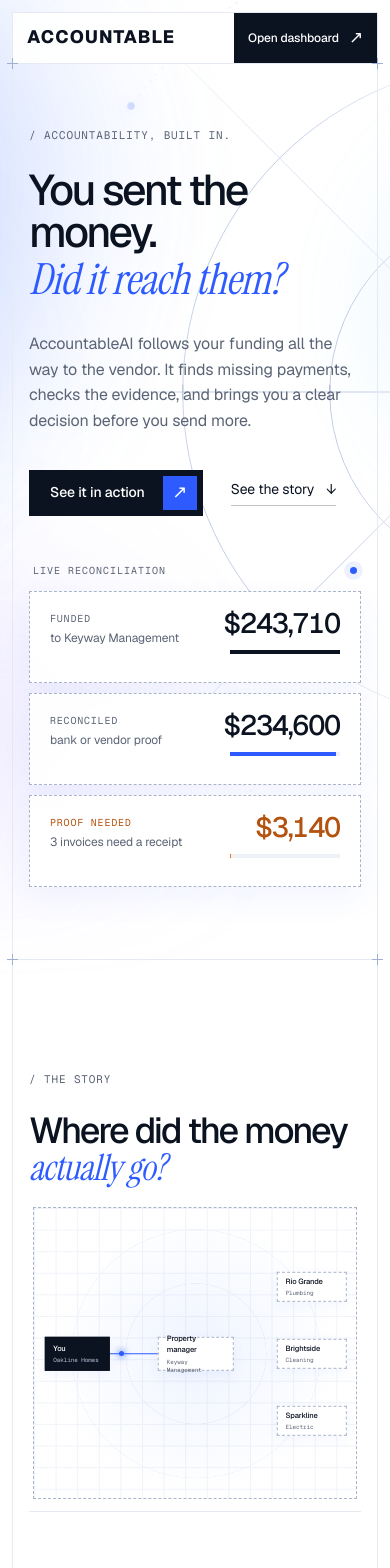
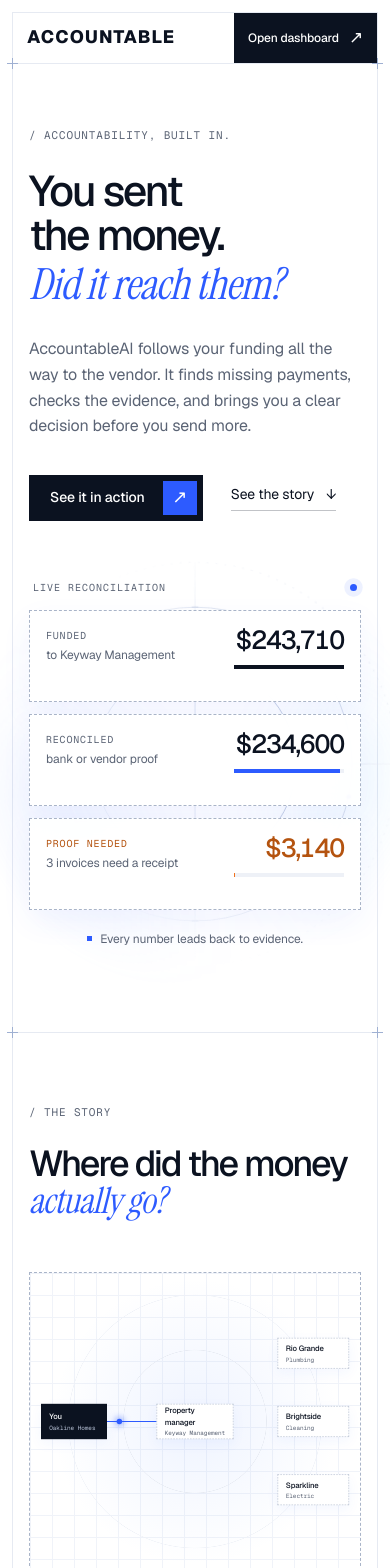
Before and after one commit to ozr0013/AccountableAI, a Next.js app in the folder dashboard/: page / in a window 390 px wide. Shown: the top 1568 px of the page. Built offline with nearby package versions, Linux system fonts and the light colour scheme.

Commit message:
Balance landing page and align responsive circular graphics

```diff
--- a/dashboard/app/home.css
+++ b/dashboard/app/home.css
@@ -1,6 +1,7 @@
 /* Landing page: white ground, a drifting blue aura, thin geometric lines. Same type as the aura theme. */
 .home-page {
   --hl: #e6eaf2; --mute: #5b6475; --ink: #0b1220; --blue: #2d5bff; --blue-ink: #1f44d6; --attn: #b4530f;
+  --section-space: clamp(72px, 7vw, 112px);
   position: relative; isolation: isolate; overflow-x: clip;
   background: #fff; color: var(--ink); padding: 20px 20px 0;
   font-family: var(--font-geist), "Geist", system-ui, sans-serif; font-size: 16px; line-height: 1.5;
@@ -13,8 +14,6 @@
 .home-page .ruled::before { content: ""; position: absolute; left: -6px; right: -6px; top: -6px; height: 11px; pointer-events: none;
   background: linear-gradient(#9fb0d2, #9fb0d2) left 5px top 0 / 1px 11px no-repeat, linear-gradient(#9fb0d2, #9fb0d2) left 0 top 5px / 11px 1px no-repeat,
     linear-gradient(#9fb0d2, #9fb0d2) right 5px top 0 / 1px 11px no-repeat, linear-gradient(#9fb0d2, #9fb0d2) right 0 top 5px / 11px 1px no-repeat; }
-.home-page > .aura-hero { bottom: auto; height: 980px;
-  -webkit-mask-image: linear-gradient(#000 60%, transparent); mask-image: linear-gradient(#000 60%, transparent); }
 .home-page em { font-family: var(--font-serif), "Instrument Serif", Georgia, serif; font-style: italic; font-weight: 400; color: var(--blue); letter-spacing: -.015em; }
 
 /* nav: a ruled bar of cells, "+" where its lines meet the frame */
@@ -48,15 +47,26 @@
 .button-orb { width: 34px; height: 34px; border-radius: 50%; background: var(--blue); color: #fff; display: grid; place-items: center; }
 
 /* hero */
-.home-hero { display: grid; grid-template-columns: minmax(0, 1.2fr) minmax(320px, .8fr); gap: 64px; align-items: center; padding: 128px 0 112px; }
-.hero-copy h1 { font-size: clamp(48px, 6.2vw, 96px); font-weight: 500; line-height: 1; letter-spacing: -.058em; margin: 24px 0 0; }
+.home-hero { display: grid; grid-template-columns: repeat(2, minmax(0, 1fr)); gap: clamp(32px, 5vw, 80px); align-items: center; padding-block: var(--section-space); }
+.hero-copy { min-width: 0; }
+.hero-copy h1 { font-size: clamp(44px, 5.1vw, 78px); font-weight: 500; line-height: 1.04; letter-spacing: -.055em; margin: 24px 0 0; text-wrap: balance; }
 .hero-copy h1 em { display: block; margin-top: 6px; }
 .hero-copy p { max-width: 540px; font-size: 18px; line-height: 1.6; color: var(--mute); margin: 28px 0 0; }
 .hero-actions { display: flex; align-items: center; gap: 28px; flex-wrap: wrap; margin-top: 36px; }
 .hero-cta { padding: 5px 5px 5px 20px; }
+.hero-visual { position: relative; isolation: isolate; display: flex; flex-direction: column; justify-content: center; min-width: 0; min-height: 480px; padding: 28px; }
+.hero-visual > .aura-hero { inset: 50% auto auto 50%; width: 135%; height: auto; aspect-ratio: 1; transform: translate(-50%, -50%);
+  -webkit-mask-image: radial-gradient(circle, #000 40%, transparent 72%); mask-image: radial-gradient(circle, #000 40%, transparent 72%); }
+.hero-visual .aura-blob { opacity: .3; filter: blur(48px); }
+.hero-visual .aura-b1 { top: 10%; right: 0; }
+.hero-visual .aura-b2 { top: 25%; left: 5%; }
+.hero-visual .aura-b3, .hero-visual .aura-b4 { display: none; }
+.aura-hero-lines .aura-dash, .aura-hero-lines .aura-orbit { transform-origin: 400px 400px; }
+.hero-caption { position: relative; display: flex; align-items: center; justify-content: center; gap: 8px; margin: 20px 0 0; color: var(--mute); font-size: 12px; text-align: center; }
+.hero-caption > span { width: 5px; height: 5px; flex: none; background: var(--blue); }
 
 /* live reconciliation snapshot */
-.hero-ledger { display: grid; gap: 10px; }
+.hero-ledger { position: relative; display: grid; gap: 12px; }
 .ledger-head { display: flex; align-items: center; justify-content: space-between; padding: 0 4px 4px; color: var(--mute); font: 10px var(--font-geist-mono), monospace; letter-spacing: .1em; }
 .ledger-head i { width: 7px; height: 7px; border-radius: 50%; background: var(--blue); box-shadow: 0 0 0 5px #2d5bff1a; animation: ledger-pulse 2.4s ease-in-out infinite; }
 .ledger-row { display: grid; grid-template-columns: minmax(0, 1fr) minmax(128px, auto); align-items: start; gap: 18px; min-height: 92px; padding: 18px 20px; border: 1px solid var(--hl); border-radius: 16px; background: #ffffffeb; box-shadow: 0 12px 32px #2d5bff0f; backdrop-filter: blur(14px); -webkit-backdrop-filter: blur(14px); transform: translateY(12px); opacity: 0; animation: ledger-in .55s cubic-bezier(.2,.8,.2,1) var(--delay) forwards; }
@@ -90,7 +100,7 @@
 .line-tags span { font: 10px var(--font-geist-mono), monospace; letter-spacing: .04em; border-radius: 999px; padding: 6px 10px; border: 1px solid var(--hl); color: #273043; background: #fff; }
 
 /* the proof */
-.home-proof { display: grid; grid-template-columns: 1fr 1fr; align-items: center; gap: clamp(32px, 7vw, 112px); padding-block: 128px; }
+.home-proof { display: grid; grid-template-columns: repeat(2, minmax(0, 1fr)); align-items: center; gap: clamp(32px, 5vw, 80px); padding-block: var(--section-space); }
 .proof-copy h2, .home-control h2 { font-size: clamp(36px, 4vw, 60px); line-height: 1.04; letter-spacing: -.055em; font-weight: 500; margin: 24px 0; }
 .proof-copy h2 em, .home-control h2 em, .home-closing h2 em { display: block; }
 .proof-copy p { color: var(--mute); font-size: 17px; line-height: 1.65; max-width: 500px; }
@@ -112,7 +122,7 @@
 .proof-explanation { min-height: 40px; color: var(--mute); font-size: 12px; margin: 16px 0 0; }
 
 /* your control */
-.home-control { display: grid; grid-template-columns: 1fr 1fr; gap: 80px; align-items: center; padding-block: 112px; }
+.home-control { display: grid; grid-template-columns: repeat(2, minmax(0, 1fr)); gap: clamp(32px, 5vw, 80px); align-items: center; padding-block: var(--section-space); }
 .home-control p { font-size: 16px; max-width: 420px; color: var(--mute); }
 .control-button { margin-top: 28px; }
 .control-rules article { display: flex; gap: 20px; padding: 26px 0; border-bottom: 1px solid var(--hl); }
@@ -133,22 +143,23 @@
 
 
 /* the story: chapters on the left, a sticky diagram that changes with each one */
-.story { padding-block: 112px 48px; }
+.story { --story-height: clamp(440px, calc(100svh - 160px), 600px); padding-block: var(--section-space) 48px; }
 .story-head { max-width: 760px; }
 .story-head h2 { font-size: clamp(36px, 4vw, 60px); line-height: 1.04; letter-spacing: -.055em; font-weight: 500; margin: 24px 0 0; }
 .story-head h2 em { display: block; }
-.story-grid { display: grid; grid-template-columns: minmax(0, .85fr) minmax(0, 1.15fr); gap: 56px; margin-top: 8px; }
-.story-steps article { min-height: 72vh; display: flex; flex-direction: column; justify-content: center; padding: 24px 0; opacity: .25; transform: translateY(10px); transition: opacity .5s ease, transform .5s ease; }
+.story-grid { display: grid; grid-template-columns: repeat(2, minmax(0, 1fr)); gap: clamp(32px, 5vw, 80px); margin-top: 40px; }
+.story-steps article { min-height: var(--story-height); display: flex; flex-direction: column; justify-content: center; padding: 32px 0; opacity: .45; transform: translateY(10px); transition: opacity .5s ease, transform .5s ease; }
 .story-steps article.on { opacity: 1; transform: none; }
 .story-steps h3 { font-size: clamp(26px, 2.6vw, 38px); line-height: 1.1; letter-spacing: -.045em; font-weight: 500; margin: 16px 0 14px; }
 .story-steps p { color: var(--mute); font-size: 17px; line-height: 1.65; max-width: 440px; margin: 0; }
-.story-stage { position: sticky; top: 96px; height: calc(100vh - 128px); max-height: 640px; display: flex; align-items: center; justify-content: center; }
-.stage-canvas { position: relative; flex: none; width: 600px; height: 540px; border: 1px solid var(--hl); border-radius: 18px;
+.story-stage { position: sticky; top: 96px; min-width: 0; height: var(--story-height); display: flex; align-items: center; justify-content: center; }
+.stage-canvas { position: relative; flex: none; width: 100%; max-width: 600px; aspect-ratio: 10 / 9; overflow: hidden; border: 1px solid var(--hl); border-radius: 18px; background: #fff; }
+.stage-scene { position: absolute; left: 0; top: 0; width: 600px; height: 540px; transform-origin: top left;
   background: radial-gradient(circle at 300px 270px, transparent 129px, var(--hl) 130px, transparent 131px),
     radial-gradient(circle at 300px 270px, transparent 229px, #eef1f7 230px, transparent 231px),
     radial-gradient(circle at 300px 270px, #7aa2ff1f, transparent 260px),
     linear-gradient(#f0f3f9 1px, transparent 1px) 0 0 / 40px 40px, linear-gradient(90deg, #f0f3f9 1px, transparent 1px) 0 0 / 40px 40px, #fff; }
-.stage-canvas > * { translate: 20px 20px; }
+.stage-scene > * { translate: 20px 20px; }
 .stage-lines { position: absolute; left: 0; top: 0; width: 560px; height: 500px; overflow: visible; }
 .ln { fill: none; stroke: #d5dced; stroke-width: 2; stroke-linecap: square; stroke-linejoin: miter; stroke-dasharray: 600; stroke-dashoffset: 600; transition: stroke-dashoffset 1s ease, stroke .4s ease; }
 .ln.in { stroke-dashoffset: 0; stroke: var(--blue); }
@@ -194,25 +205,29 @@
 .stage-choice i:first-child { background: var(--ink); color: #fff; border-color: var(--ink); }
 .stage-hold.decide { border-color: var(--blue); box-shadow: 0 0 0 4px #2d5bff14, 0 18px 40px #2d5bff1f; }
 @keyframes hold-in { from { opacity: 0; transform: translateY(6px); } }
-@media (prefers-reduced-motion: reduce) { .pkt.in, .stage-node.ping::before, .stage-node.ping::after { animation: none; } }
-@media (max-width: 1240px) { .stage-canvas { zoom: .82; } }
+@media (prefers-reduced-motion: reduce) {
+  .pkt.in, .stage-node.ping::before, .stage-node.ping::after, .ledger-row, .ledger-track i, .ledger-head i { animation: none; }
+  .ledger-row { opacity: 1; transform: none; }
+  .ledger-track i { width: var(--progress); }
+  .story-steps article { transform: none; transition: none; }
+}
 @media (max-width: 1100px) { .nav-links a { padding: 0 14px; } }
 @media (max-width: 900px) { .nav-links { display: none; } .home-nav { grid-template-columns: minmax(0, 1fr) auto; } }
 
 @media (max-width: 1000px) {
   .story-grid { grid-template-columns: 1fr; gap: 0; }
-  .story-stage { order: -1; top: 58px; z-index: 5; height: auto; max-height: none; padding: 12px 0; background: #fffffff2; border-bottom: 1px solid var(--hl); }
-  .stage-canvas { zoom: .62; }
-  .story-steps article { min-height: 64vh; }
+  .story-stage { order: -1; top: 58px; z-index: 5; height: auto; padding: 12px 0; background: #fffffff2; border-bottom: 1px solid var(--hl); }
+  .stage-canvas { max-width: min(480px, 52svh); }
+  .story-steps article { min-height: 60svh; }
   .home-beta { display: none; }
   .home-hero { grid-template-columns: 1fr; padding: 88px 0 72px; gap: 48px; }
+  .hero-visual { width: 100%; max-width: 600px; min-height: 400px; margin-inline: auto; }
   .home-steps { grid-template-columns: 1fr; }
   .home-steps article, .home-steps article:first-child { padding: 32px 0; }
   .home-steps article + article { border-left: 0; border-top: 1px solid var(--hl); }
   .home-proof, .home-control { grid-template-columns: 1fr; gap: 40px; padding-block: 88px; }
 }
 @media (max-width: 760px) {
-  .stage-canvas { zoom: .54; }
   .story-stage { top: 52px; }
   .home-page { padding: 12px 12px 0; }
   .home-page main { padding-inline: 16px; }
@@ -222,6 +237,9 @@
   .nav-links { display: none; }
   .nav-cta { font-size: 12px; gap: 10px; }
   .home-hero { padding-top: 64px; }
+  .hero-visual { min-height: 340px; padding: 12px 0; }
+  .ledger-row { padding: 16px; gap: 12px; }
+  .ledger-row strong { font-size: 26px; }
   .hero-copy h1 { font-size: clamp(40px, 11vw, 60px); }
   .hero-copy p { font-size: 16px; }
   .proof-demo { padding: 22px; }
@@ -229,6 +247,12 @@
   .home-closing { padding-block: 96px; }
   .home-footer { flex-wrap: wrap; padding: 24px 0; }
   .home-footer > span { order: 3; width: 100%; }
+}
+@media (max-width: 380px) {
+  .nav-cta { gap: 6px; padding-inline: 10px; font-size: 11px; }
+  .nav-cta > span { display: none; }
+  .ledger-row { grid-template-columns: minmax(0, 1fr) auto; }
+  .ledger-value { min-width: 108px; }
 }
 
 /* geometry everywhere: square corners, dashed box lines, a touch darker */
--- a/dashboard/app/page.tsx
+++ b/dashboard/app/page.tsx
@@ -76,7 +76,6 @@ export default function Home() {
   const [corrected, setCorrected] = useState(false);
   return (
     <div className="home-page">
-      <Aura variant="hero" />
       <header className="home-nav">
         <Link href="/" className="home-logo nav-cell" aria-label="Accountable.AI home"><Wordmark /><span className="home-beta">/ CAL HACKS</span></Link>
         <nav aria-label="Product" className="nav-links"><a href="#story">The story</a><a href="#how-it-works">How it works</a><a href="#proof">The proof</a><a href="#control">Your control</a></nav>
@@ -94,7 +93,11 @@ export default function Home() {
               <a href="#story" className="home-text-link">See the story <span aria-hidden="true">↓</span></a>
             </div>
           </div>
-          <HeroSnapshot />
+          <div className="hero-visual">
+            <Aura variant="hero" />
+            <HeroSnapshot />
+            <p className="hero-caption"><span /> Every number leads back to evidence.</p>
+          </div>
         </section>
 
         <Story />
--- a/dashboard/components/Aura.tsx
+++ b/dashboard/components/Aura.tsx
@@ -32,7 +32,16 @@ export function Aura({ variant = "page" }: { variant?: "hero" | "page" }) {
       <div className="aura-p aura-p2"><div className="aura-blob aura-b2" /></div>
       <div className="aura-p aura-p3"><div className="aura-blob aura-b3" /></div>
       <div className="aura-p aura-p4"><div className="aura-blob aura-b4" /></div>
-      <svg className="aura-lines" viewBox="0 0 1200 800" preserveAspectRatio="xMidYMid slice">
+      {variant === "hero" ? <svg className="aura-lines aura-hero-lines" viewBox="0 0 800 800">
+        <line x1="40" y1="400" x2="760" y2="400" className="aura-faint" />
+        <line x1="400" y1="40" x2="400" y2="760" className="aura-faint" />
+        <circle cx="400" cy="400" r="180" />
+        <circle cx="400" cy="400" r="280" />
+        <circle className="aura-dash" cx="400" cy="400" r="360" />
+        <path className="aura-tick" d="M 394 120 h 12 M 394 680 h 12 M 120 394 v 12 M 680 394 v 12" />
+        <g className="aura-orbit"><circle cx="400" cy="120" r="4" className="aura-dot" /></g>
+        <g className="aura-orbit aura-orbit-slow"><circle cx="400" cy="40" r="3" className="aura-dot" /></g>
+      </svg> : <svg className="aura-lines" viewBox="0 0 1200 800" preserveAspectRatio="xMidYMid slice">
         <line x1="0" y1="320" x2="1200" y2="320" />
         <line x1="860" y1="0" x2="860" y2="800" />
         <line x1="380" y1="800" x2="1180" y2="0" />
@@ -46,7 +55,7 @@ export function Aura({ variant = "page" }: { variant?: "hero" | "page" }) {
         <path className="aura-tick" d="M 590 314 v 12 M 1130 314 v 12 M 854 50 h 12 M 854 590 h 12" />
         <g className="aura-orbit"><circle cx="860" cy="50" r="4" className="aura-dot" /></g>
         <g className="aura-orbit aura-orbit-slow"><circle cx="860" cy="-70" r="3" className="aura-dot" /></g>
-      </svg>
+      </svg>}
     </div>
   );
 }
--- a/dashboard/components/Story.tsx
+++ b/dashboard/components/Story.tsx
@@ -29,13 +29,29 @@ const VENDORS = [
 
 export function Story() {
   const [step, setStep] = useState(0);
+  const canvas = useRef<HTMLDivElement>(null);
+  const [scale, setScale] = useState(1);
   const refs = useRef<(HTMLElement | null)[]>([]);
   useEffect(() => {
-    const io = new IntersectionObserver((entries) => {
+    if (!canvas.current) return;
+    const observer = new ResizeObserver(([entry]) => setScale(entry.contentRect.width / 600));
+    observer.observe(canvas.current);
+    return () => observer.disconnect();
+  }, []);
+  useEffect(() => {
+    const stacked = window.matchMedia("(max-width: 1000px)");
+    let io: IntersectionObserver;
+    const observe = () => {
+      io?.disconnect();
+      io = new IntersectionObserver((entries) => {
         for (const e of entries) if (e.isIntersecting) setStep(Number((e.target as HTMLElement).dataset.step));
-    }, { rootMargin: "-45% 0px -45% 0px" });
+      // On small screens, read the chapter below the sticky diagram.
+      }, { rootMargin: stacked.matches ? "-65% 0px -15% 0px" : "-45% 0px -45% 0px" });
       refs.current.forEach((el) => el && io.observe(el));
-    return () => io.disconnect();
+    };
+    observe();
+    stacked.addEventListener("change", observe);
+    return () => { io.disconnect(); stacked.removeEventListener("change", observe); };
   }, []);
   const at = (n: number) => (step >= n ? " in" : "");
   const vendorState = (i: number) => (step >= 5 && i === 2 ? "clear" : step >= 3 ? "late" : step >= 1 ? "owed" : "");
@@ -61,7 +77,8 @@ export function Story() {
           ))}
         </div>
         <div className="story-stage" aria-hidden="true">
-          <div className="stage-canvas" data-step={step}>
+          <div className="stage-canvas" data-step={step} ref={canvas}>
+            <div className="stage-scene" style={{ transform: `scale(${scale})` }}>
               <svg className="stage-lines" viewBox="0 0 560 500">
                 <path className={`ln fund${at(0)}`} d="M 120 250 H 210" />
                 <path className={`ln pay${at(1)}${step >= 3 ? " broken" : ""}`} d="M 350 250 H 390 V 126 H 430" />
@@ -87,6 +104,7 @@ export function Story() {
             </div>
           </div>
         </div>
+      </div>
     </section>
   );
 }
```
Lines whose indentation alone changed are shown as unchanged.
